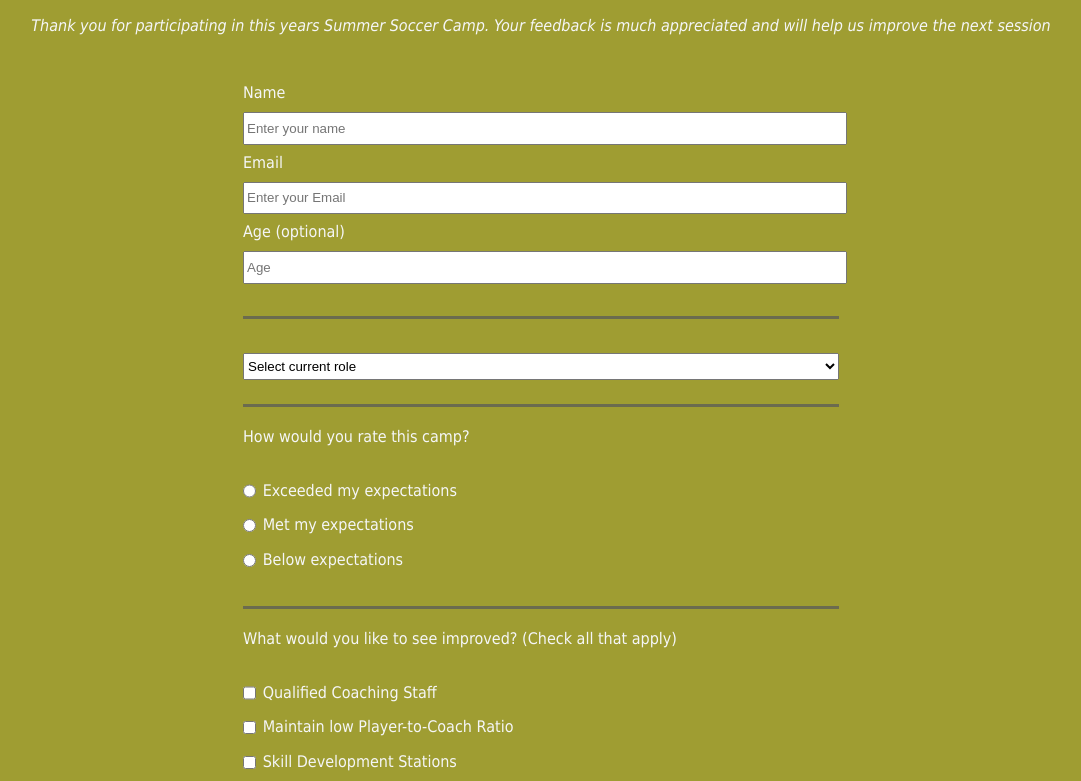
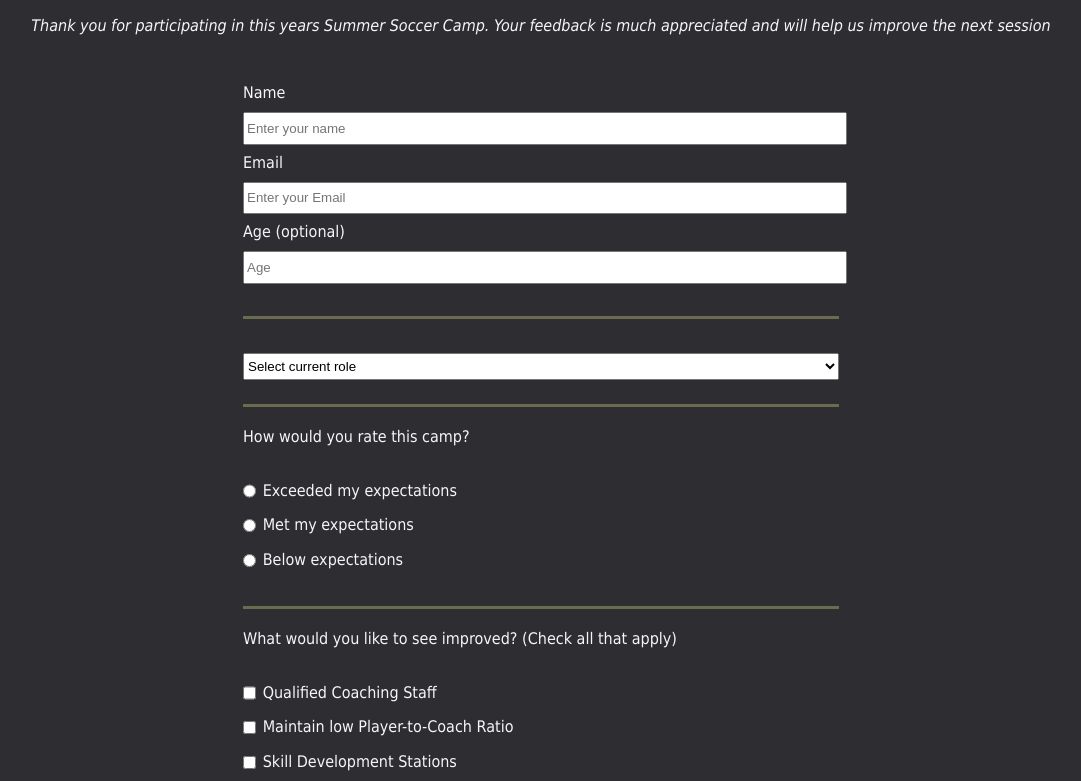
Before and after one commit to kenneth-ee-t/summerSoccerCamp-surveyForm, a plain HTML site: page index.html in a window 1280 px wide. Shown: the part 86-867 px from the top of the page, without its empty margins (99-1180 px from the left). Drawn offline with Linux system fonts and the light colour scheme.

Commit message:
updated background color

```diff
--- a/styles.css
+++ b/styles.css
@@ -2,7 +2,7 @@ body {
     width: 100%;
     height: 100vh;
     margin: 0;
-    background-color: #9f9d32;
+    background-color: #2d2d32;
     color: #f5f6f7;
     font-family: tahoma;
     font-size: 16px;
```
